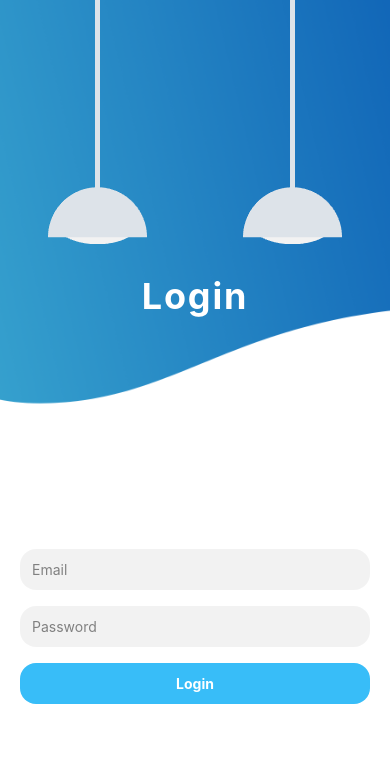
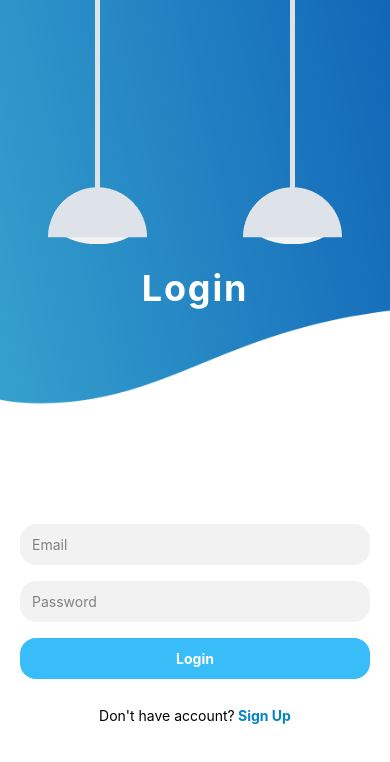
Before and after one commit to bruceMug/loginstore2, a React Native app: screen /Login in a window 390 px wide. Shown: the top 762 px of the page. Built offline with nearby package versions, Linux system fonts and the light colour scheme.

Commit message:
don't have account text

```diff
--- a/screens/LoginScreen.js
+++ b/screens/LoginScreen.js
@@ -75,7 +75,15 @@ const LoginScreen = () => {
             </TouchableOpacity>
           </Animated.View>
 
-
+          <Animated.View
+            entering={FadeInDown.delay(600).duration(1000).springify()}
+            className="flex-row justify-center"
+          >
+            <Text>Don't have account?</Text>
+            <TouchableOpacity onPress={() => navigation.push("SignUp")}>
+              <Text className="text-sky-600 font-bold"> Sign Up</Text>
+            </TouchableOpacity>
+          </Animated.View>
         </View>
       </View>
     </View>
```
